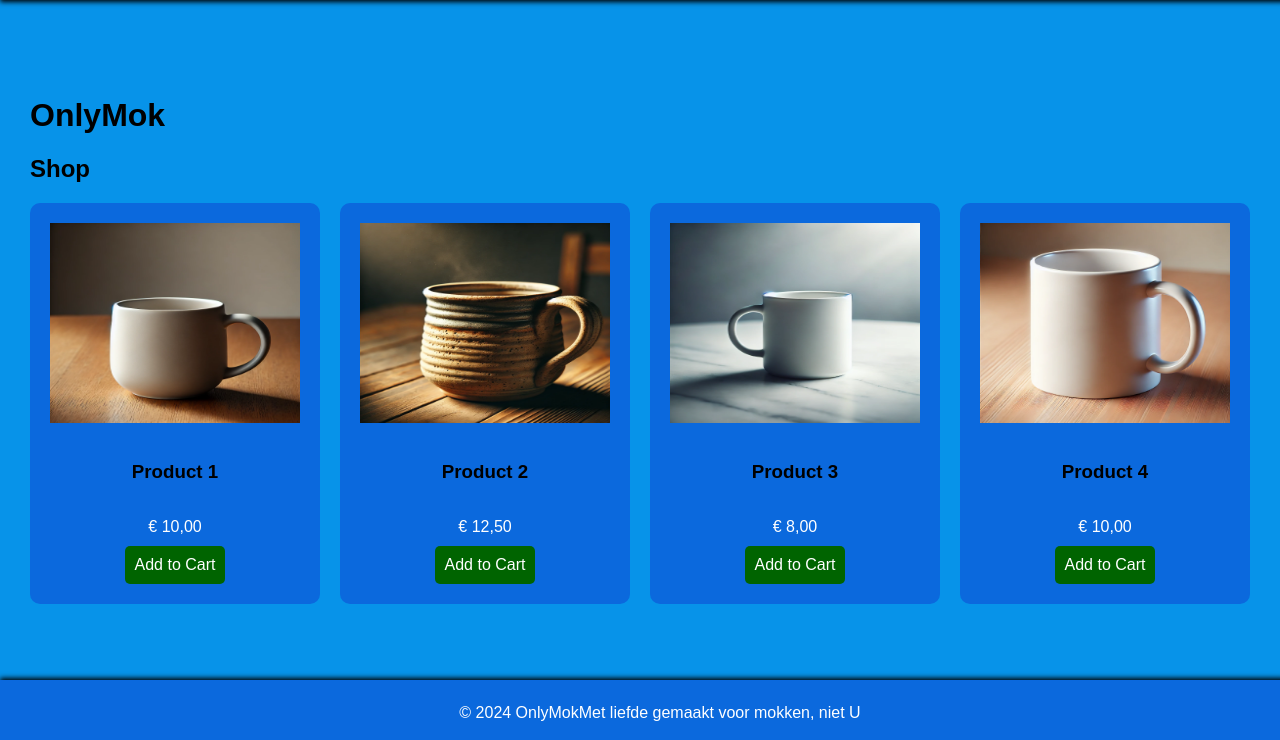
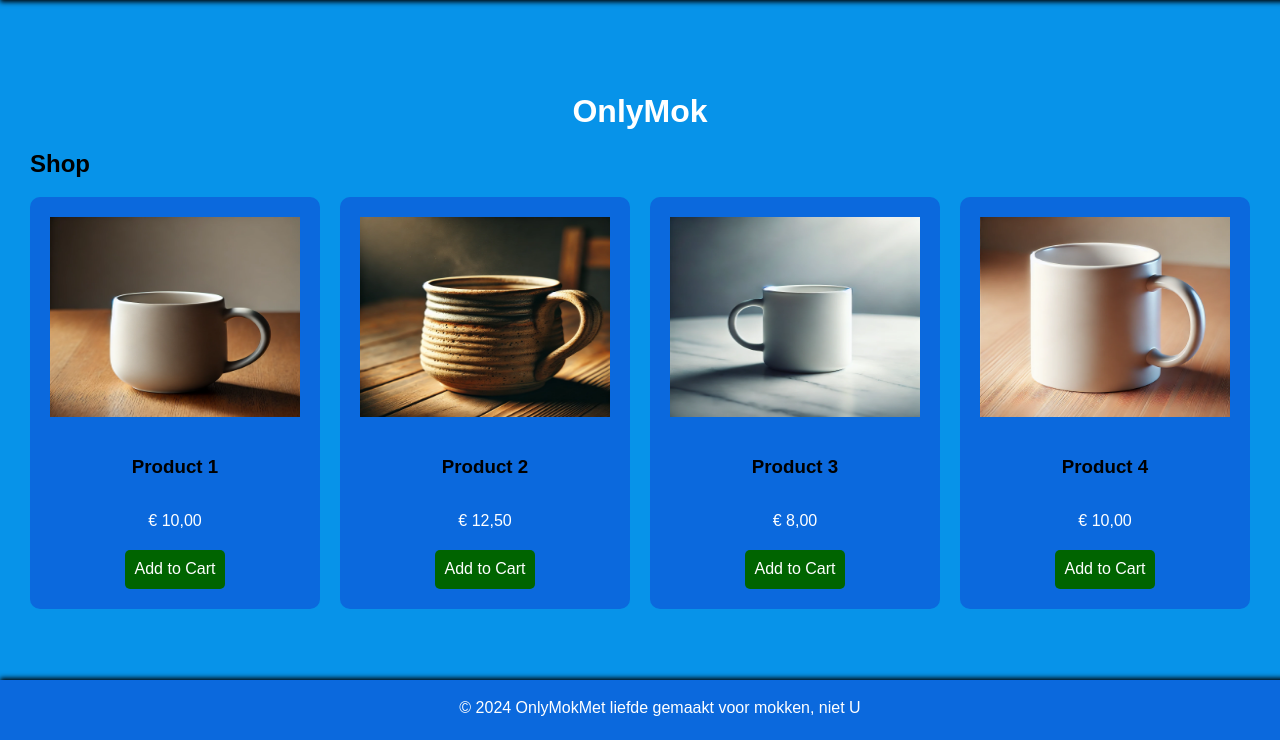
Before and after one commit to OnlyMokManager/OnlyMok, a PHP site: page /shop.html in a window 1280 px wide. Shown: the part 60-800 px from the top of the page. Run offline with PHP 8.4, Linux system fonts and the light colour scheme.

Commit message:
tekst aanpassen

```diff
--- a/shop.html
+++ b/shop.html
@@ -53,7 +53,7 @@
         </div>
 
         <footer>
-            <p>&copy; 2024 OnlyMok</p>
+            <p>&copy; 2024 OnlyMok </p>
             <p>Met liefde gemaakt voor mokken, niet U</p>
         </footer>
     </main>
--- a/styles.css
+++ b/styles.css
@@ -48,6 +48,18 @@ nav .navList .navButton a:hover {
 
 }
 
+h1 {
+    text-align: center;
+    margin-bottom: 20px;
+    color: white;
+}
+
+p {
+    text-align: center;
+    margin-bottom: 20px;
+    color: white;
+}
+
 footer {
     background-color: #0b69dd;
     width: 100%;
@@ -66,12 +78,6 @@ footer {
     width: 250px;
     height: auto;
     margin-bottom: 20px;
-}
-
-p {
-    text-align: center;
-    margin-bottom: 10px;
-    color: white;
 }
 
 form {
```
